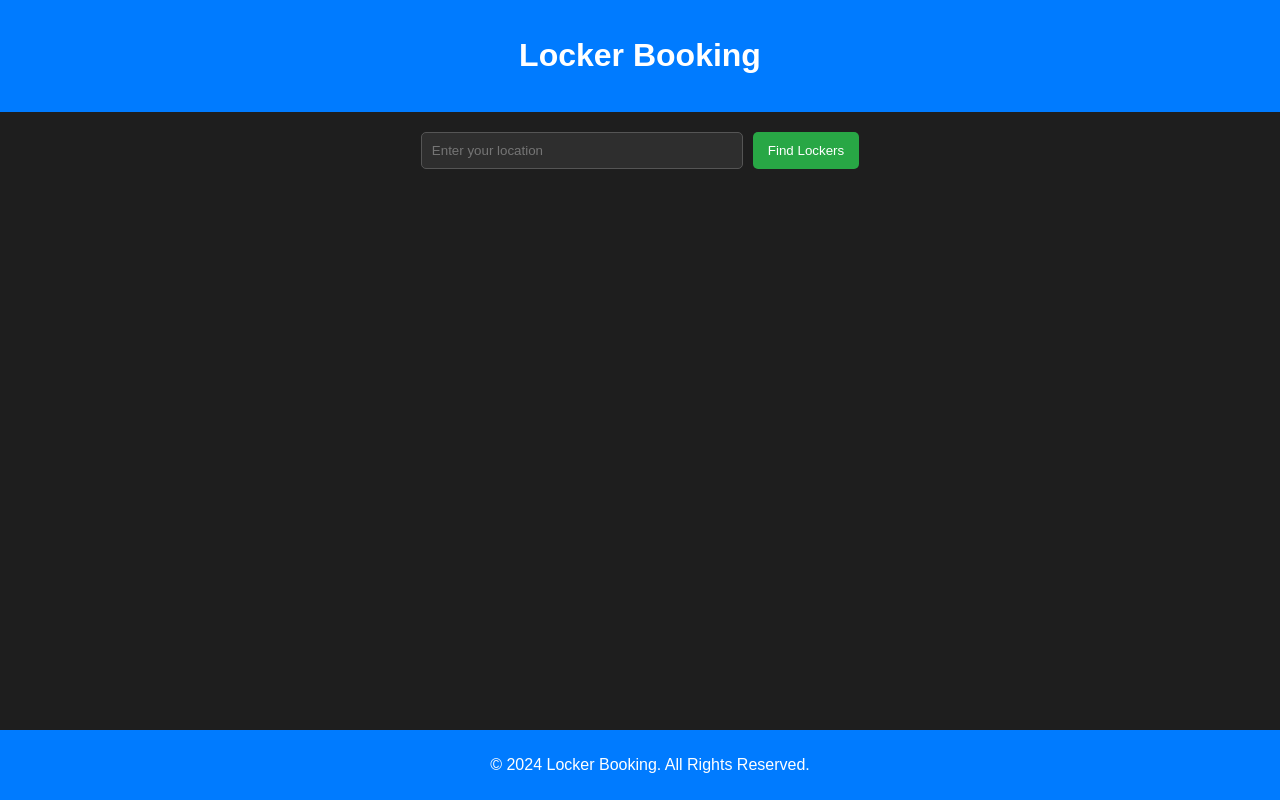
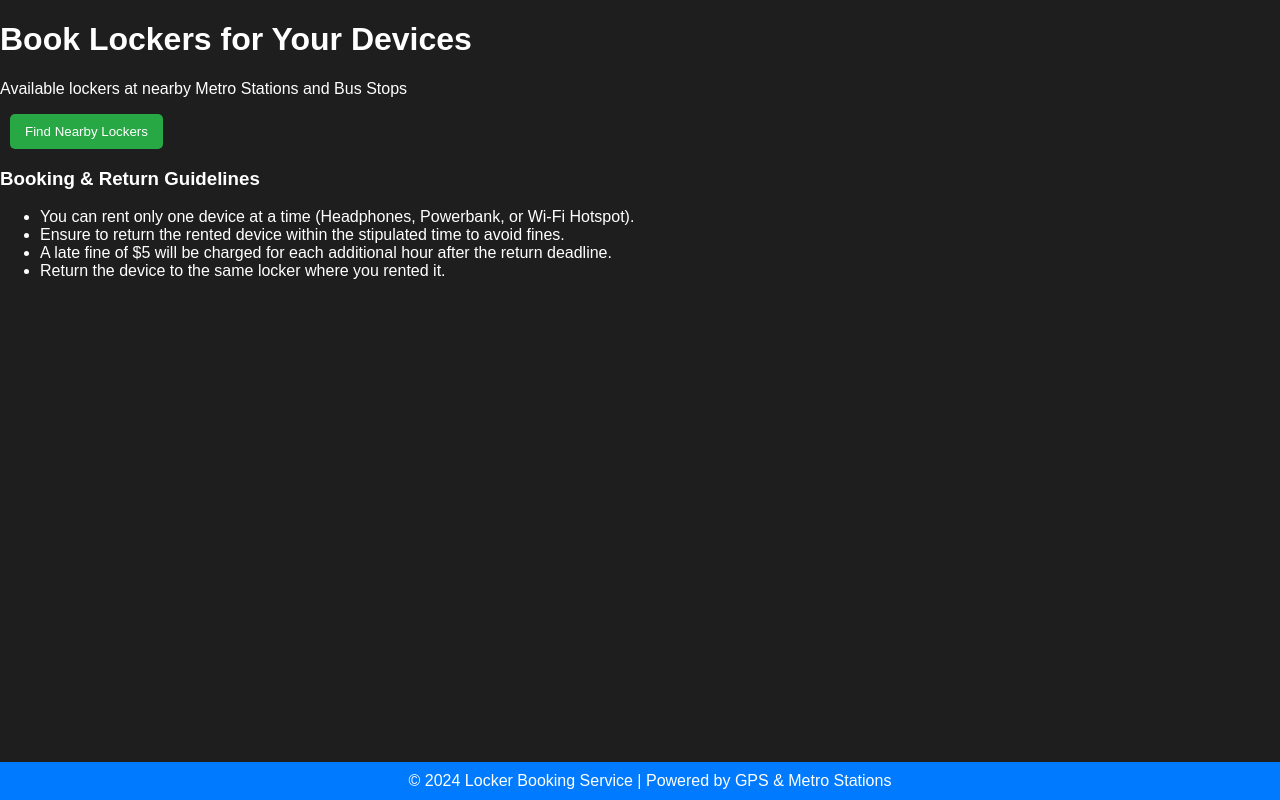
Before and after one commit to must-not-be-namedd/FULL_STACK, a plain HTML site: page index.html in a window 1280 px wide. Drawn offline with Linux system fonts and the light colour scheme.

Commit message:
index.html

```diff
--- a/index.html
+++ b/index.html
@@ -3,23 +3,30 @@
 <head>
     <meta charset="UTF-8">
     <meta name="viewport" content="width=device-width, initial-scale=1.0">
+    <title>Locker Booking - Metro & Bus Stops</title>
     <link rel="stylesheet" href="styles.css">
-    <title>Locker Booking</title>
 </head>
 <body>
-    <header>
-        <h1>Locker Booking</h1>
-    </header>
-    <main>
-        <div class="search-container">
-            <input type="text" id="location" placeholder="Enter your location" />
-            <button onclick="getLocation()">Find Lockers</button>
-        </div>
-        <div id="locker-list" class="locker-list"></div>
-    </main>
-    <footer>
-        <p>&copy; 2024 Locker Booking. All Rights Reserved.</p>
-    </footer>
+
+    <h1>Book Lockers for Your Devices</h1>
+    <p>Available lockers at nearby Metro Stations and Bus Stops</p>
+
+    <button onclick="getLocation()">Find Nearby Lockers</button>
+
+    <div id="locker-list"></div>
+
+    <div class="guidelines">
+        <h3>Booking & Return Guidelines</h3>
+        <ul>
+            <li>You can rent only one device at a time (Headphones, Powerbank, or Wi-Fi Hotspot).</li>
+            <li>Ensure to return the rented device within the stipulated time to avoid fines.</li>
+            <li>A late fine of $5 will be charged for each additional hour after the return deadline.</li>
+            <li>Return the device to the same locker where you rented it.</li>
+        </ul>
+    </div>
+
+    <footer>&copy; 2024 Locker Booking Service | Powered by GPS & Metro Stations</footer>
+
     <script src="script.js"></script>
 </body>
 </html>
```
